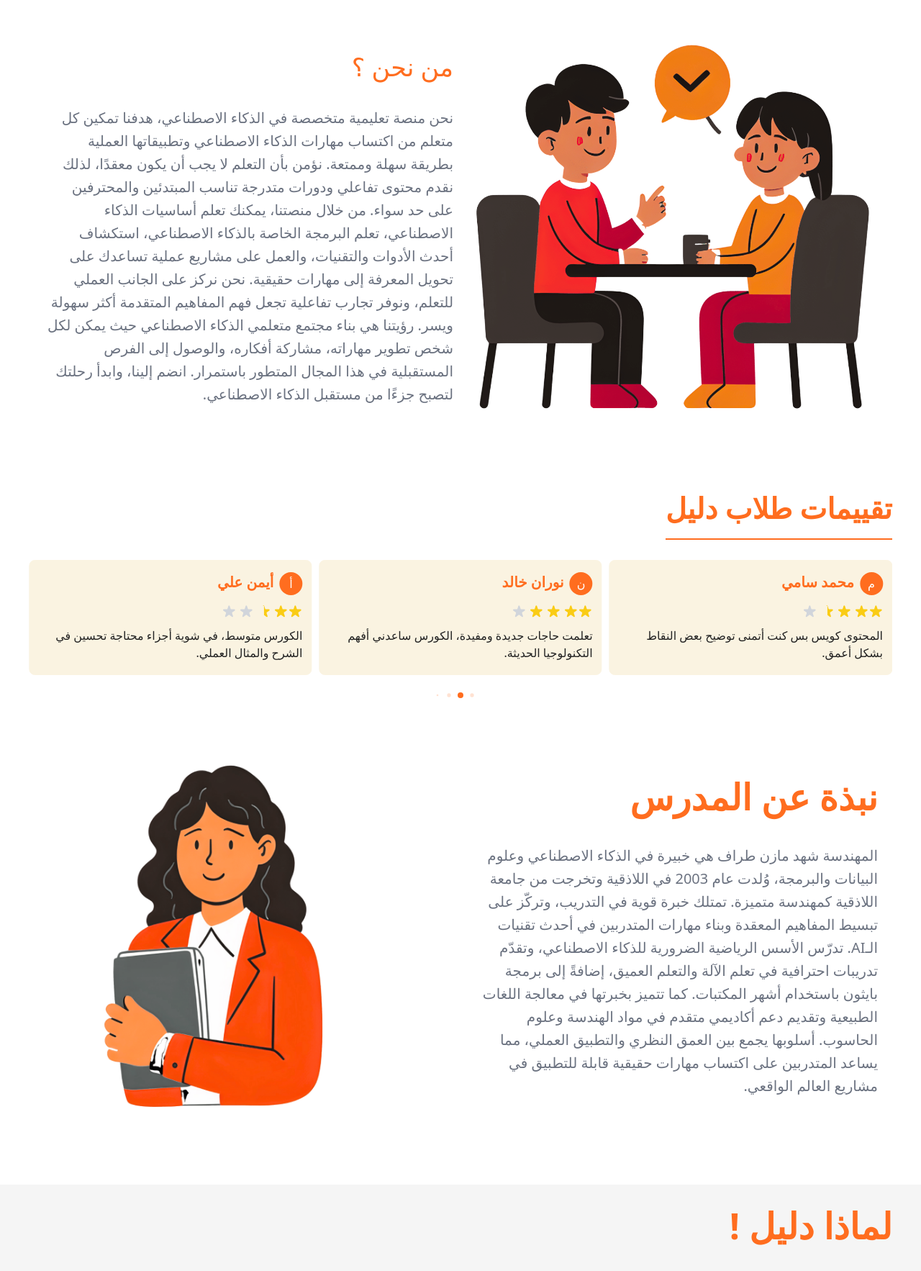
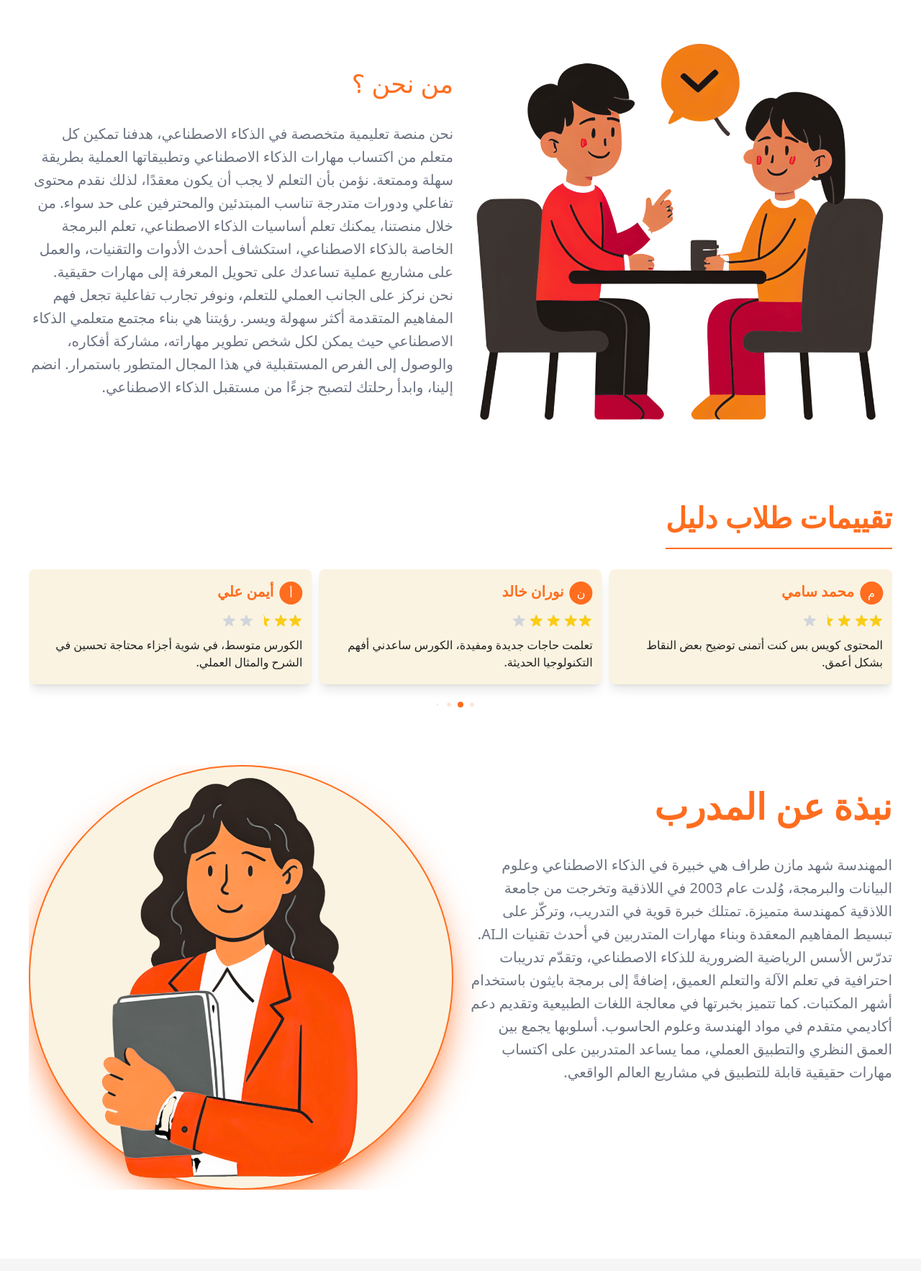
Before and after one commit to MostafaYahya773/daleel, a Next.js app: page / in a window 1280 px wide. Shown: the part 869-2635 px from the top of the page at 72% size. Built offline with nearby package versions, Linux system fonts and the light colour scheme.

Commit message:
add animation inhome page

```diff
--- a/src/app/_components/AboutUs/AboutUs.tsx
+++ b/src/app/_components/AboutUs/AboutUs.tsx
@@ -4,18 +4,24 @@ import { useInView } from 'react-intersection-observer';
 
 const AboutUs = () => {
   const { ref, inView } = useInView({
-    threshold: 0.5,
+    threshold: 0.1,
     triggerOnce: true,
   });
 
   return (
     <div
       ref={ref}
-      className="grid lg:grid-cols-2 grid-cols-1 gap-5 items-center mx-5"
+      className="grid lg:grid-cols-2 grid-cols-1 gap-5 items-center overflow-hidden"
     >
-      {inView && (
+      {/* {inView && ( */}
       <>
-          <div className="whyusimg w-full lg:order-1 order-2">
+        <div
+          className={`whyusimg w-full lg:order-1 order-2 duration-1000 ${
+            inView
+              ? 'md:translate-x-0 translate-y-0 opacity-100'
+              : 'md:translate-x-full translate-y-full opacity-0'
+          }`}
+        >
           <Image
             src="/AboutUs.png"
             width={400}
@@ -25,25 +31,31 @@ const AboutUs = () => {
           />
         </div>
 
-          <div className="whyusText my-10 flex flex-col gap-7 lg:order-2 order-1">
+        <div
+          className={`whyusText my-10 flex flex-col gap-7 lg:order-2 order-1 duration-1000 ${
+            inView
+              ? 'md:translate-x-0 translate-y-0 opacity-100'
+              : 'md:-translate-x-full translate-y-full opacity-0'
+          }`}
+        >
           <h3 className="text-therd lg:text-[35px] text-[25px]">من نحن ؟</h3>
           <p className="lg:text-[20px] md:text-[18px] text-[16px] text-gray-500 leading-8">
-              نحن منصة تعليمية متخصصة في الذكاء الاصطناعي، هدفنا تمكين كل متعلم
-              من اكتساب مهارات الذكاء الاصطناعي وتطبيقاتها العملية بطريقة سهلة
+            نحن منصة تعليمية متخصصة في الذكاء الاصطناعي، هدفنا تمكين كل متعلم من
+            اكتساب مهارات الذكاء الاصطناعي وتطبيقاتها العملية بطريقة سهلة
             وممتعة. نؤمن بأن التعلم لا يجب أن يكون معقدًا، لذلك نقدم محتوى
-              تفاعلي ودورات متدرجة تناسب المبتدئين والمحترفين على حد سواء. من
-              خلال منصتنا، يمكنك تعلم أساسيات الذكاء الاصطناعي، تعلم البرمجة
-              الخاصة بالذكاء الاصطناعي، استكشاف أحدث الأدوات والتقنيات، والعمل
-              على مشاريع عملية تساعدك على تحويل المعرفة إلى مهارات حقيقية. نحن
-              نركز على الجانب العملي للتعلم، ونوفر تجارب تفاعلية تجعل فهم
-              المفاهيم المتقدمة أكثر سهولة ويسر. رؤيتنا هي بناء مجتمع متعلمي
-              الذكاء الاصطناعي حيث يمكن لكل شخص تطوير مهاراته، مشاركة أفكاره،
-              والوصول إلى الفرص المستقبلية في هذا المجال المتطور باستمرار. انضم
-              إلينا، وابدأ رحلتك لتصبح جزءًا من مستقبل الذكاء الاصطناعي.
+            تفاعلي ودورات متدرجة تناسب المبتدئين والمحترفين على حد سواء. من خلال
+            منصتنا، يمكنك تعلم أساسيات الذكاء الاصطناعي، تعلم البرمجة الخاصة
+            بالذكاء الاصطناعي، استكشاف أحدث الأدوات والتقنيات، والعمل على مشاريع
+            عملية تساعدك على تحويل المعرفة إلى مهارات حقيقية. نحن نركز على
+            الجانب العملي للتعلم، ونوفر تجارب تفاعلية تجعل فهم المفاهيم المتقدمة
+            أكثر سهولة ويسر. رؤيتنا هي بناء مجتمع متعلمي الذكاء الاصطناعي حيث
+            يمكن لكل شخص تطوير مهاراته، مشاركة أفكاره، والوصول إلى الفرص
+            المستقبلية في هذا المجال المتطور باستمرار. انضم إلينا، وابدأ رحلتك
+            لتصبح جزءًا من مستقبل الذكاء الاصطناعي.
           </p>
         </div>
       </>
-      )}
+      {/* )} */}
     </div>
   );
 };
--- a/src/app/_components/Comments/Comments.tsx
+++ b/src/app/_components/Comments/Comments.tsx
@@ -59,9 +59,9 @@ const HomeComments = React.memo(() => {
   ];
 
   return (
-    <div className="flex flex-col px-2 relative left-1/2 right-1/2 ml-[-50vw] mr-[-50vw] w-screen">
+    <div className="flex flex-col  relative left-1/2 right-1/2 ml-[-50vw] mr-[-50vw] w-screen">
       <div>
-        <div className="max-w-[1200px] mx-auto lg:py-10 py-5 flex flex-col gap-7">
+        <div className="max-w-[1200px] mx-auto lg:py-10 py-5  px-5 lg:px-0 flex flex-col gap-7">
           <h2 className=" lg:text-[40px] md:text-[30px] text-[25px] text-therd border-b-2 border-therd font-bold w-fit pb-5 md:pb-3">
             تقييمات طلاب دليل
           </h2>
--- a/src/app/_components/Instractor/Instractor.tsx
+++ b/src/app/_components/Instractor/Instractor.tsx
@@ -2,44 +2,59 @@
 import React from 'react';
 import Image from 'next/image';
 import { useInView } from 'react-intersection-observer';
-
+import { CodeXml } from 'lucide-react';
 export default function Instractor() {
   const { ref, inView } = useInView({
-    threshold: 0.5,
+    threshold: 0,
     triggerOnce: true,
+    // initialInView: true,
+    delay: 100,
   });
   return (
-    <div ref={ref} className="grid md:grid-cols-2 lg:gap-5 gap-16 mx-5">
-      {inView && (
-        <>
-          <div className="aboutInstractor flex flex-col lg:gap-7 gap-3">
+    <div
+      ref={ref}
+      className="grid md:grid-cols-2 lg:gap-5 gap-16 overflow-hidden"
+    >
+      {/* {inView && ( */}
+      {/* <> */}
+      <div
+        className={`aboutInstractor flex flex-col lg:gap-7 gap-3 duration-1000 ${
+          inView ? 'translate-y-0' : 'translate-y-full'
+        }`}
+      >
         <h3 className="lg:text-[50px] md:text-[35px] text-[25px] font-bold text-therd mt-5">
-              نبذة عن المدرس
+          نبذة عن المدرب
         </h3>
         <p className="lg:text-[20px] md:text-[18px] text-[16px] text-gray-500 leading-8">
           المهندسة شهد مازن طراف هي خبيرة في الذكاء الاصطناعي وعلوم البيانات
-              والبرمجة، وُلدت عام 2003 في اللاذقية وتخرجت من جامعة اللاذقية
-              كمهندسة متميزة. تمتلك خبرة قوية في التدريب، وتركّز على تبسيط
-              المفاهيم المعقدة وبناء مهارات المتدربين في أحدث تقنيات الـAI.
-              تدرّس الأسس الرياضية الضرورية للذكاء الاصطناعي، وتقدّم تدريبات
-              احترافية في تعلم الآلة والتعلم العميق، إضافةً إلى برمجة بايثون
-              باستخدام أشهر المكتبات. كما تتميز بخبرتها في معالجة اللغات
-              الطبيعية وتقديم دعم أكاديمي متقدم في مواد الهندسة وعلوم الحاسوب.
-              أسلوبها يجمع بين العمق النظري والتطبيق العملي، مما يساعد المتدربين
-              على اكتساب مهارات حقيقية قابلة للتطبيق في مشاريع العالم الواقعي.
+          والبرمجة، وُلدت عام 2003 في اللاذقية وتخرجت من جامعة اللاذقية كمهندسة
+          متميزة. تمتلك خبرة قوية في التدريب، وتركّز على تبسيط المفاهيم المعقدة
+          وبناء مهارات المتدربين في أحدث تقنيات الـAI. تدرّس الأسس الرياضية
+          الضرورية للذكاء الاصطناعي، وتقدّم تدريبات احترافية في تعلم الآلة
+          والتعلم العميق، إضافةً إلى برمجة بايثون باستخدام أشهر المكتبات. كما
+          تتميز بخبرتها في معالجة اللغات الطبيعية وتقديم دعم أكاديمي متقدم في
+          مواد الهندسة وعلوم الحاسوب. أسلوبها يجمع بين العمق النظري والتطبيق
+          العملي، مما يساعد المتدربين على اكتساب مهارات حقيقية قابلة للتطبيق في
+          مشاريع العالم الواقعي.
         </p>
       </div>
-          <div className="Instractorimg flex lg:justify-end justify-center items-center">
+      <div
+        className={`Instractorimg flex justify-center items-center duration-1000 ${
+          inView ? 'translate-x-0' : '-translate-x-full'
+        } `}
+      >
+        <div className="bg-primary rounded-full  border-2 shadow-2xl shadow-therd border-therd">
           <Image
             src="/instractor.png"
-              width={500}
-              height={500}
+            width={400}
+            height={400}
             alt="instractor"
-              className="object-cover"
+            className="object-cover w-full"
           />
         </div>
-        </>
-      )}
+      </div>
+      {/* </> */}
+      {/* // )} */}
     </div>
   );
 }
--- a/src/app/_components/Navbar/Nav.tsx
+++ b/src/app/_components/Navbar/Nav.tsx
@@ -17,7 +17,7 @@ export default function Nav() {
     { name: 'تواصل معنا', href: '/Contact' },
   ];
   const [isClicked, setIsClicked] = useState('الرئيسية');
-  const [isLoggedIn, setIsLoggedIn] = useState(false);
+  const [isLoggedIn, setIsLoggedIn] = useState(true);
   const [isOpen, setIsOpen] = useState(false);
   return (
     <div className="fixed top-0 left-0 right-0 p-2 bg-white shadow-md z-50 overflow-y-hidden">
--- a/src/app/_components/Swiper/swiper.tsx
+++ b/src/app/_components/Swiper/swiper.tsx
@@ -59,7 +59,7 @@ const CommentsSwiper = ({
         >
           {allComments.map((comment, index) => (
             <SwiperSlide key={index}>
-              <div className="p-3 h-[160px] min-w-0 bg-primary border border-primary rounded-lg flex flex-col gap-3">
+              <div className="p-3 shadow-lg h-[160px] min-w-0 bg-primary border border-primary rounded-lg flex flex-col gap-3">
                 <div className="flex items-center gap-2">
                   <span className="w-8 h-8 mt-1 rounded-full flex justify-center items-center bg-therd text-white">
                     {comment.name.slice(0, 1)}
--- /dev/null
+++ b/src/app/_components/Target/Target.tsx
@@ -0,0 +1,89 @@
+'use client';
+import Image from 'next/image';
+import React from 'react';
+import { Route, BadgeCheck, Video, UserCheck } from 'lucide-react';
+import { Features } from '../../interfaces/index';
+import { useInView } from 'react-intersection-observer';
+
+export default function Target() {
+  const { ref, inView } = useInView({
+    threshold: 0,
+    triggerOnce: true,
+  });
+  const ourTarget: Features[] = [
+    {
+      text: 'مسار واضح من اليوم الأول',
+      icon: Route,
+      description:
+        'تبدأ رحلتك بخطة واضحة ومراحل محددة تعرف من خلالها إيه اللي هتتعلمه وامتى.',
+    },
+    {
+      text: 'شهادة موثّقة ويمكن التحقق منها',
+      icon: BadgeCheck,
+      description:
+        'تحصل على شهادة رسمية قابلة للتحقق online وتضيفها بسهولة على LinkedIn.',
+    },
+    {
+      text: 'لقاءات حية مع المدربين',
+      icon: Video,
+      description:
+        'تحضر جلسات Live للتطبيق العملي وطرح الأسئلة بشكل مباشر مع المدرب.',
+    },
+    {
+      text: 'متابعة شخصية وتوجيه مهني',
+      icon: UserCheck,
+      description:
+        'مهندسين متخصصين يتابعوا تقدمك خطوة بخطوة ويوجهوك للوصول لهدفك المهني.',
+    },
+  ];
+  return (
+    <div
+      ref={ref}
+      className={`grid grid-cols-1 md:grid-cols-2 gap-5 my-5 duration-1000 ${
+        inView ? 'opacity-100 translate-y-0' : 'opacity-40 translate-y-[30%]'
+      }`}
+    >
+      {/* {inView && ( */}
+      {/* <> */}
+      <div className="flex flex-col gap-5 lg:pt-5 md:mt-3">
+        <h3 className="lg:text-[20px] md:text-[18px] text-[16px] text-gray-500 leading-8">
+          هدفنا في <span className="text-therd font-bold">دليل</span> أن يخرج كل
+          طالب من منصتنا محترفًا حقيقيًا في الذكاء الاصطناعي، يمتلك سجلاً مهنيًا
+          قويًا يضم مشاريع فعلية قابلة للعرض، وشهادات معتمدة باسمه، ومسارًا
+          واضحًا تمامًا يؤهله للحصول على الوظيفة التي يطمح إليها أو لبناء مشروعه
+          الخاص، في أقصر وقت ممكن وبأعلى كفاءة ممكنة.
+        </h3>
+        <Image
+          src="/Target.png"
+          width={400}
+          height={400}
+          alt="user Image"
+          loading="lazy"
+          className="object-cover mx-auto "
+        />
+      </div>
+      <div className="flex flex-col gap-5">
+        <h4 className="lg:text-[50px] md:text-[35px] text-[25px] text-therd font-bold text-start ">
+          دليل يضمن لك{' '}
+        </h4>
+        <div className="text grid sm:grid-cols-2 md:grid-rows-4 md:grid-cols-none gap-3 ">
+          {ourTarget.slice(0, 4)?.map((target: Features, index: number) => (
+            <div key={index} className="flex md:gap-5 gap-2 items-start">
+              <target.icon className="text-therd lg:w-[60px] lg:h-[60px] md:w-[40px] md:h-[40px] w-[30px] h-[30px]" />
+              <div className="flex flex-col gap-2">
+                <h3 className="text-fourth lg:text-[25px] md:text-[20px] text-[18px]">
+                  {target.text}
+                </h3>
+                <p className="lg:text-[20px] md:text-[16px] text-[14px] text-gray-500">
+                  {target?.description}
+                </p>
+              </div>
+            </div>
+          ))}
+        </div>
+      </div>
+      {/* </> */}
+      {/* )} */}
+    </div>
+  );
+}
--- a/src/app/globals.css
+++ b/src/app/globals.css
@@ -14,13 +14,12 @@
   content: '';
   position: absolute;
   top: -50%;
-  left: 40%;
-  transform: translateX(-50%);
+  left: 33%;
   width: 40px;
   height: 200%;
   background-color: #ff6d1f;
   z-index: -3;
-  animation: loop 3s infinite linear;
+  animation: loop 3s linear 4;
 }
 
 .counterSide::after {
--- a/src/app/interfaces/index.tsx
+++ b/src/app/interfaces/index.tsx
@@ -3,3 +3,9 @@ export interface CommentProps {
   rate: number;
   comment: string;
 }
+
+export interface Features {
+  text: string;
+  icon: any;
+  description: string;
+}
--- a/src/app/layout.tsx
+++ b/src/app/layout.tsx
@@ -12,7 +12,7 @@ const cairoFont = Cairo({
 export const metadata: Metadata = {
   title: 'Daleel',
   icons: {
-    icon: '/favicon.ico',
+    icon: '/logo.png',
   },
   description: 'Generated by create next app',
 };
@@ -25,7 +25,7 @@ export default function RootLayout({
   return (
     <html lang="ar" dir="rtl">
       <body
-        className={`${cairoFont.variable} max-w-[1200px] mx-auto overflow-x-hidden`}
+        className={`${cairoFont.variable} max-w-[1200px] px-5 lg:px-0 mx-auto overflow-x-hidden`}
       >
         <main>
           <nav>
--- a/src/app/page.tsx
+++ b/src/app/page.tsx
@@ -18,6 +18,10 @@ const WhyUs = dynamic(() => import('./_components/WhyUs/WhyUs'), {
   ssr: false,
   loading: () => <p>Loading...</p>,
 });
+const Target = dynamic(() => import('./_components/Target/Target'), {
+  ssr: false,
+  loading: () => <p>Loading...</p>,
+});
 export default function Home() {
   return (
     <div className="flex flex-col gap-8">
@@ -26,6 +30,7 @@ export default function Home() {
       <HomeComments />
       <Instructor />
       <WhyUs />
+      <Target />
     </div>
   );
 }
```
Also changed, not shown: src/app/_components/WhyUs/WhyUs.tsx (+36 -20 lines), public/Target.png (added). Lines whose indentation alone changed are shown as unchanged.
